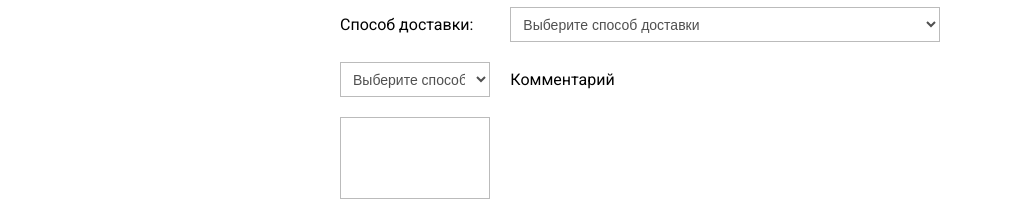
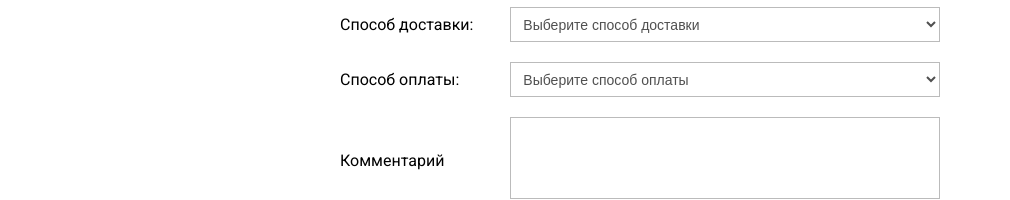
Before and after one commit to tarados/oodie, a Vue app in the folder frontend/: page /products/checkout in a window 1280 px wide. Shown: the part 619-819 px from the top of the page, without its empty margins (0-1010 px from the left). Built offline with nearby package versions, Linux system fonts and the light colour scheme; no server answers; what @trevoreyre/autocomplete-vue would draw is missing.

Commit message:
fix checkout

```diff
--- a/frontend/src/views/Checkout.vue
+++ b/frontend/src/views/Checkout.vue
@@ -87,7 +87,7 @@
         <small v-if="invalidOffice">Нужно выбрать склад Новой Почты</small>
         <label data-first="Enter post address" data-second="Post address"></label>
       </div>
-      <div class="form-title required" v-if="deliveryMethod">
+      <div class="form-title required">
         <span>Способ оплаты:</span>
       </div>
       <div class="payment-content" :class="{invalid: invalidPayment}">
```
